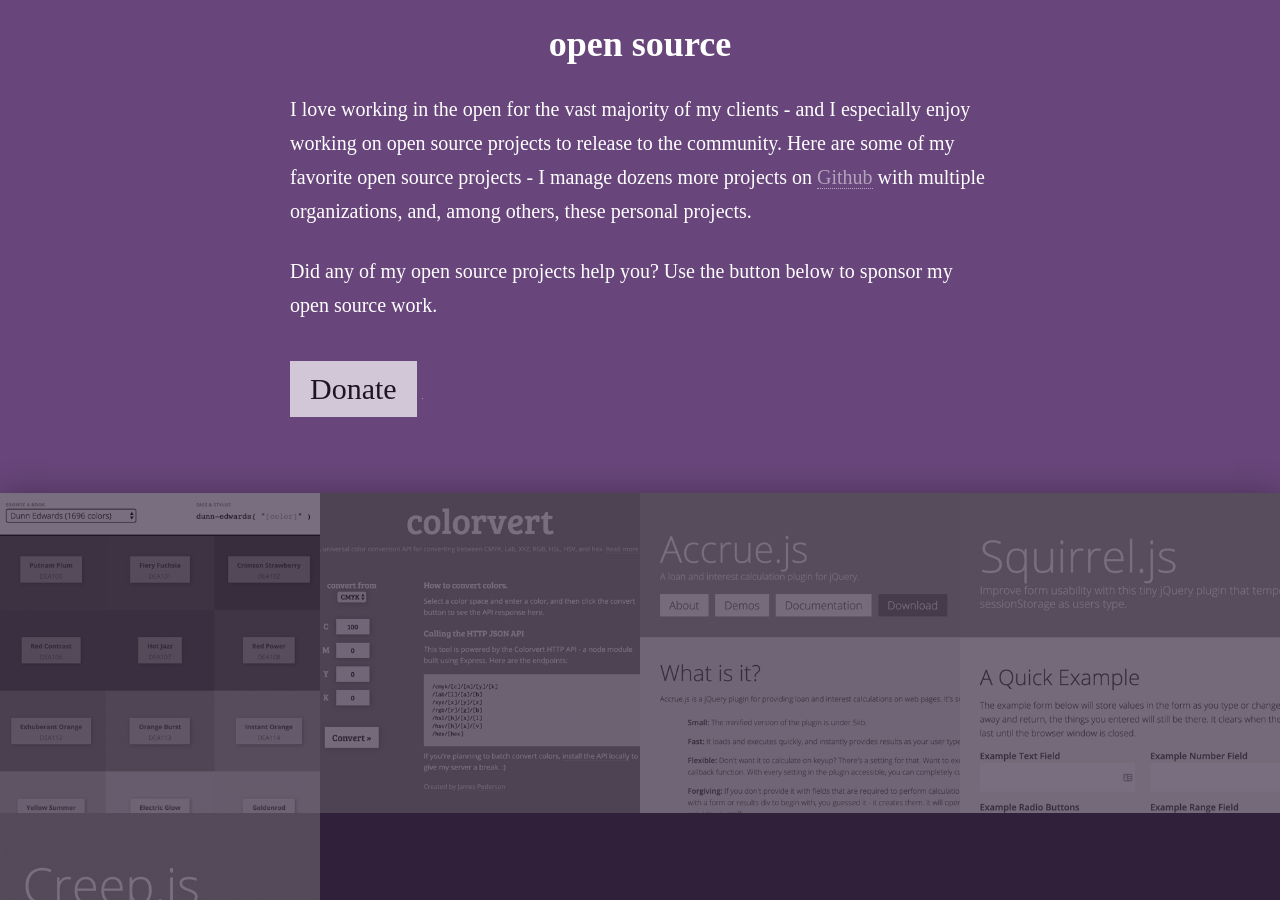
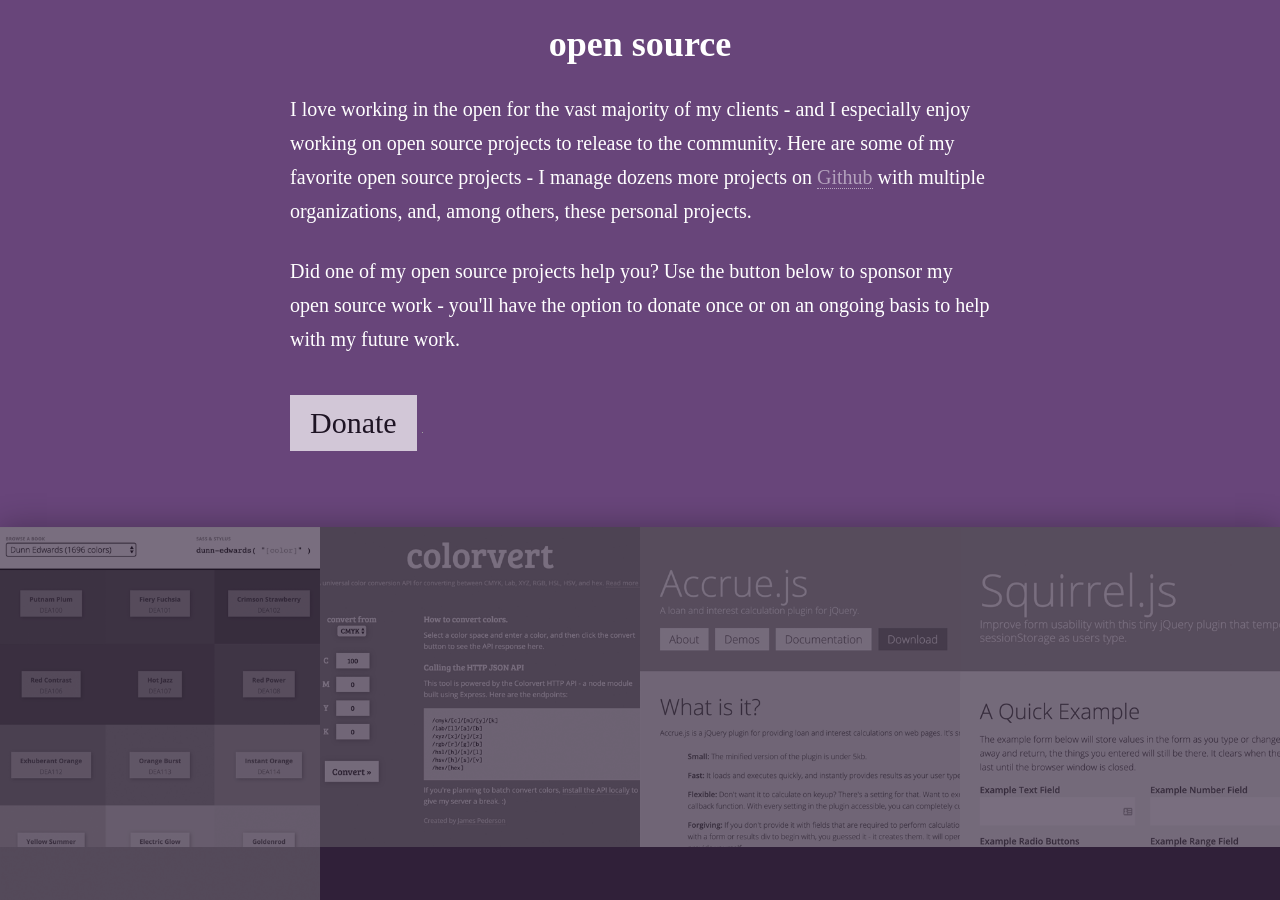
Before and after one commit to jpederson/jpederson.github.io, a Jekyll site: the page built from index.html, in a window 1280 px wide and 900 px high, scrolled down 1503 px. Built offline with Jekyll 4.4.1, drawn with Linux system fonts in a browser that asks for light colours; some web fonts are replaced.

Commit message:
Update content in the open source section.

```diff
--- a/index.html
+++ b/index.html
@@ -67,7 +67,7 @@
 
 			<h2 class="center">open source</h2>
 			<p>I love working in the open for the vast majority of my clients - and I especially enjoy working on open source projects to release to the community. Here are some of my favorite open source projects - I manage dozens more projects on <a href="https://github.com/jpederson" target="_blank">Github</a> with multiple organizations, and, among others, these personal projects.</p>
-			<p>Did any of my open source projects help you? Use the button below to sponsor my open source work.</p>
+			<p>Did one of my open source projects help you? Use the button below to sponsor my open source work - you'll have the option to donate once or on an ongoing basis to help with my future work.</p>
 			<p>
 			<form action="https://www.paypal.com/cgi-bin/webscr" method="post" target="_blank">
 				<input type="hidden" name="cmd" value="_s-xclick">
```
